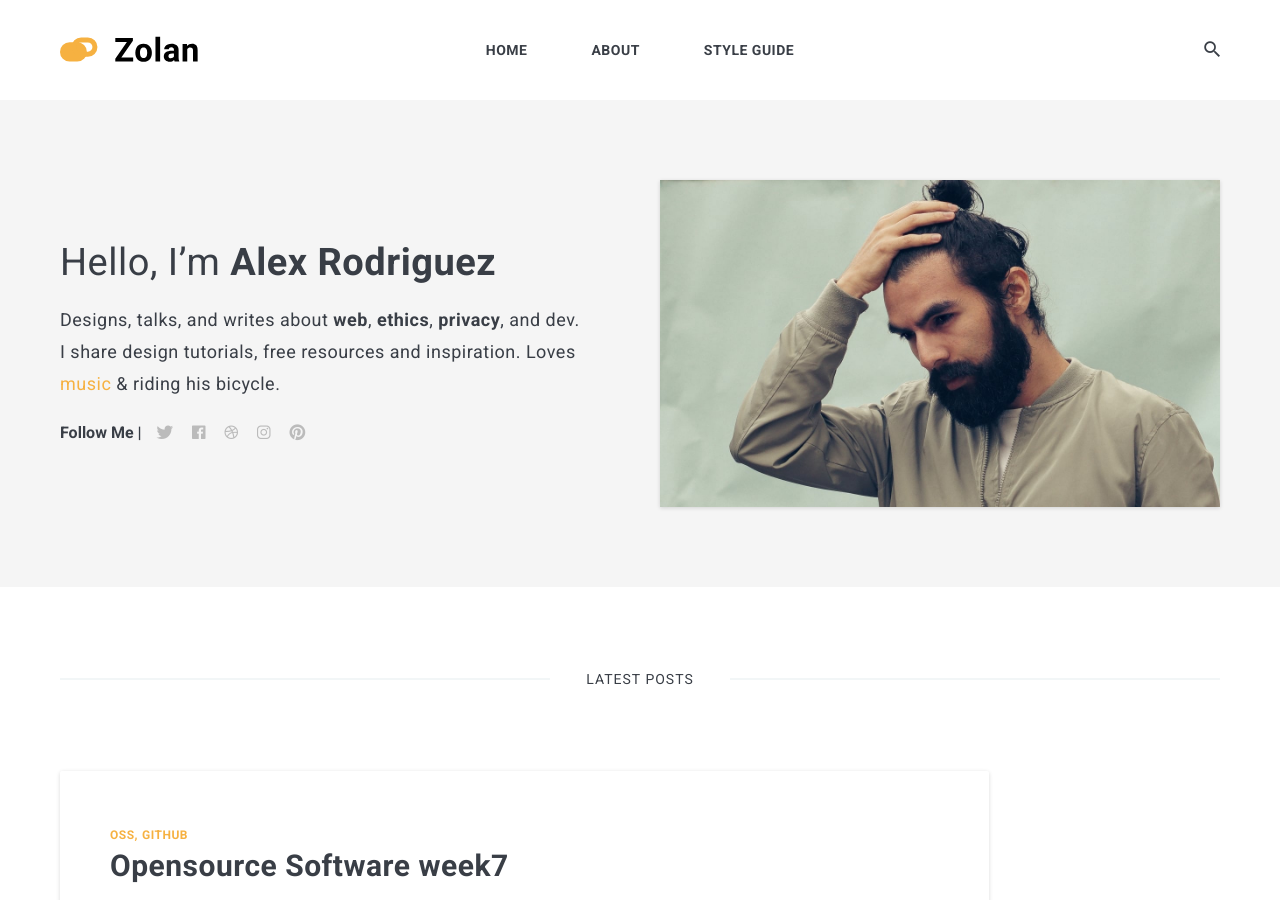
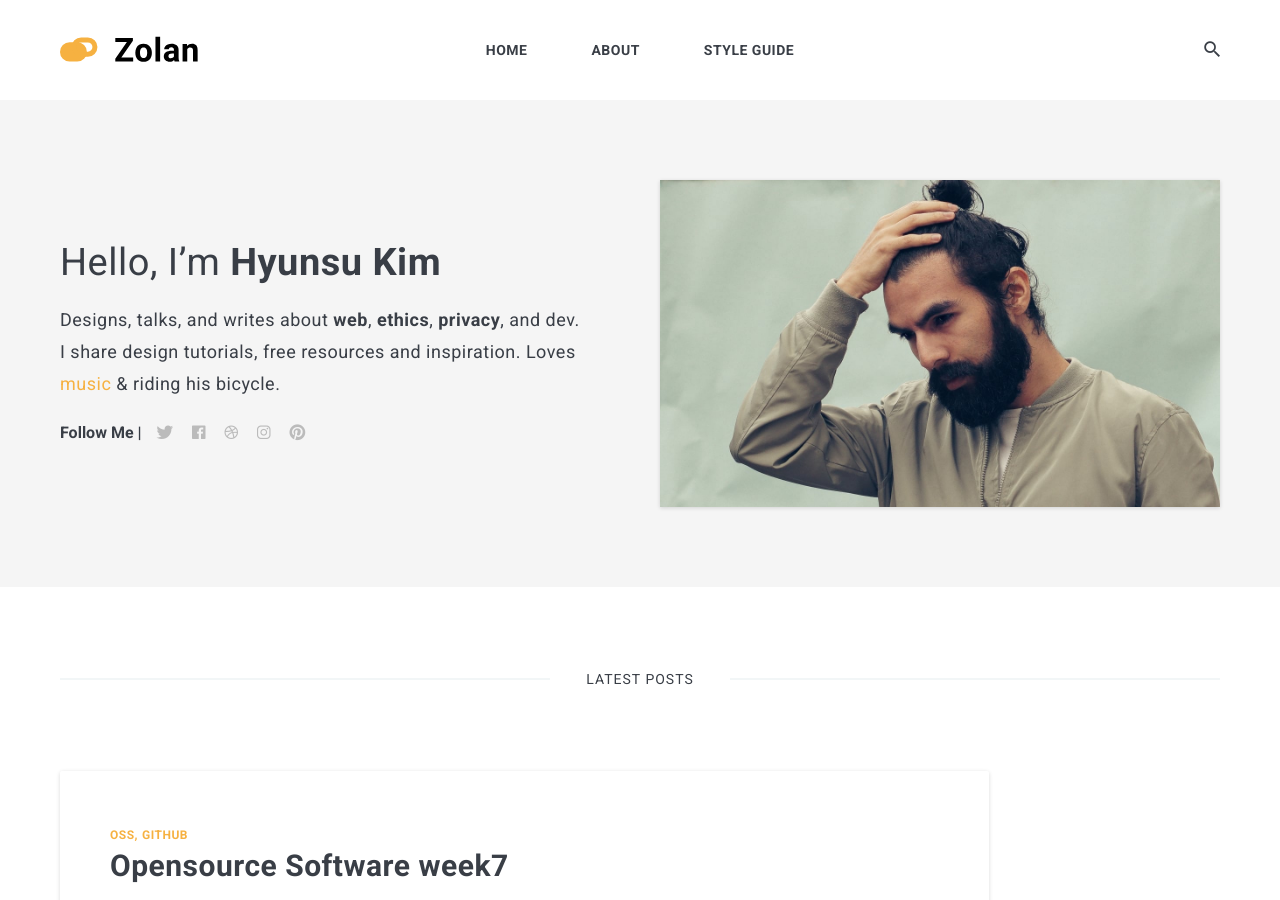
Before and after one commit to m00yu/m00yu.github.io, a Jekyll site: the page built from index.html, in a window 1280 px wide and 900 px high. Built offline with Jekyll 4.4.1, drawn with Linux system fonts in a browser that asks for light colours; nearby versions of some CDN libraries; the list of posts is cut into pages by our own code.

Commit message:
Update settings.yml

```diff
--- a/_data/settings.yml
+++ b/_data/settings.yml
@@ -1,6 +1,6 @@
 #-------------------------------
 # General Site Settings
-title: Zolan
+title: Hyunsu Kim
 logo: logo.svg # You can add own logo.
 description: Zolan is modern minimal theme for Jekyll
 
@@ -8,9 +8,9 @@ description: Zolan is modern minimal theme for Jekyll
 #-------------------------------
 # Author Settings
 author:
-  name: Alex Rodriguez
+  name: Hyunsu Kim
   image: 01.jpg
-  say-hello: Hello, I’m <strong>Alex Rodriguez</strong>
+  say-hello: Hello, I’m <strong>Hyunsu Kim</strong>
   bio: Designs, talks, and writes about <strong>web</strong>, <strong>ethics</strong>, <strong>privacy</strong>, and dev. I share design tutorials, free resources and inspiration. Loves <a href="#">music</a> & riding his bicycle.
 
 
```
